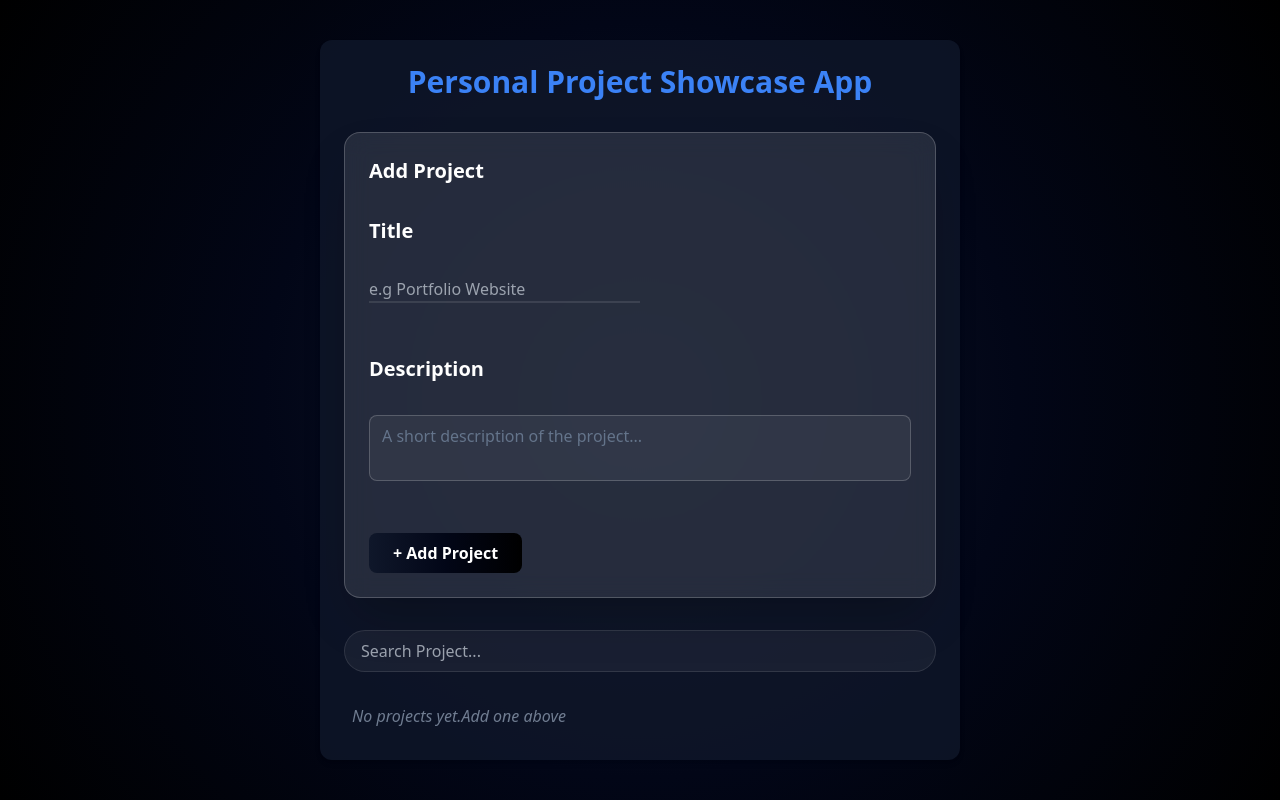
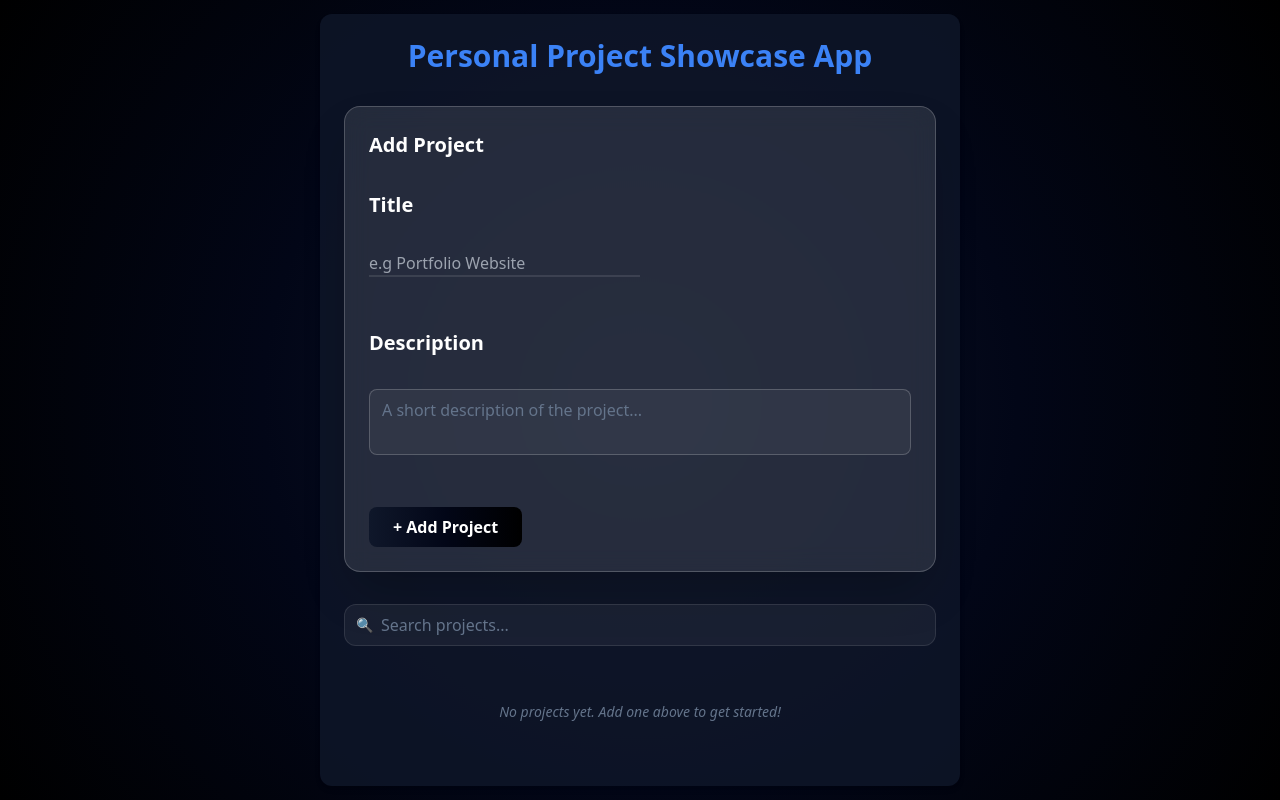
Before and after one commit to Goddii/React-Portfolio-Platform, a React (Vite) app: page / in a window 1280 px wide. Built offline with nearby package versions, Linux system fonts and the light colour scheme.

Commit message:
feat: add more functionality to search option

```diff
--- a/src/components/SearchProject.jsx
+++ b/src/components/SearchProject.jsx
@@ -1,26 +1,66 @@
 import { useState } from "react";
+import ProjectCard from "./ProjectCard";
 
+function SearchProject({ projects, deleteProject, editProject }) {
+  const [query, setQuery] = useState("");
 
-function SearchProject({projects}){
-    const [query, setQuery] = useState('')
+  const filtered = projects.filter(
+    (p) =>
+      p.title.toLowerCase().includes(query.toLowerCase()) ||
+      p.description.toLowerCase().includes(query.toLowerCase())
+  );
 
-    const filtered = projects.filter(p => p.title.toLowerCase().includes(query.toLowerCase()) || p.description.toLowerCase().includes(query.toLowerCase()))
+  return (
+    <div className="w-full flex flex-col gap-4">
+      {/* Search Input */}
+      <div className="relative">
+        <span className="absolute left-3 top-1/2 -translate-y-1/2 text-slate-400 text-sm">
+          🔍
+        </span>
+        <input
+          className="w-full pl-9 pr-4 py-2 rounded-xl bg-white/5 border border-white/10 focus:border-blue-500 focus:ring-1 focus:ring-blue-500 outline-none text-white placeholder:text-slate-500 transition-all"
+          value={query}
+          onChange={(e) => setQuery(e.target.value)}
+          placeholder="Search projects..."
+        />
+      </div>
 
+      {/* Project Count */}
+      {projects.length > 0 && (
+        <p className="text-slate-500 text-xs">
+          {filtered.length} of {projects.length} project
+          {projects.length !== 1 ? "s" : ""}
+          {query && ` matching "${query}"`}
+        </p>
+      )}
 
+      {/* Empty State */}
+      {projects.length === 0 ? (
+        <div className="text-center py-10">
+          <p className="text-slate-500 text-sm italic">
+            No projects yet. Add one above to get started!
+          </p>
+        </div>
+      ) : filtered.length === 0 ? (
+        <div className="text-center py-8">
+          <p className="text-slate-500 text-sm italic">
+            No projects match your search.
+          </p>
+        </div>
+      ) : (
+        <ul className="flex flex-col gap-3">
+          {filtered.map((project) => (
+            <ProjectCard
+              key={project.id}
+              project={project}
+              deleteProject={deleteProject}
+              editProject={editProject}
+            />
+          ))}
+        </ul>
+      )}
+    </div>
+  );
+}
 
-    return(
-        <div className="w-full flex flex-col gap-4">
-            <input className='w-full px-4 py-2 rounded-full bg-white/5 border border-white/10 focus:ring-2 focus:ring-blue-500 outline-none' value={query} onChange={(e) => setQuery(e.target.value) } placeholder="Search Project..." />
-
-            {projects.length === 0 ? (
-                <p className='italic text-slate-400 animate-pulse mt-2 p-2 text-pretty'>No projects yet.Add one above</p>
-            ):(<ul>
-                {filtered.map(project => (<li className="p-4 mb-3 mt-3 rounded-xl bg-white/10 border border-white/20 hover:border-blue-500/50 transition-colors " key={project.id}>
-                    <strong className="text-cyan-400">{project.title}</strong>
-                    <p className="text-pretty" className='text-slate-300' text>{project.description}</p>
-                </li>))}
-            </ul>)}
-        </div>
-    )
-}
 export default SearchProject;
```
